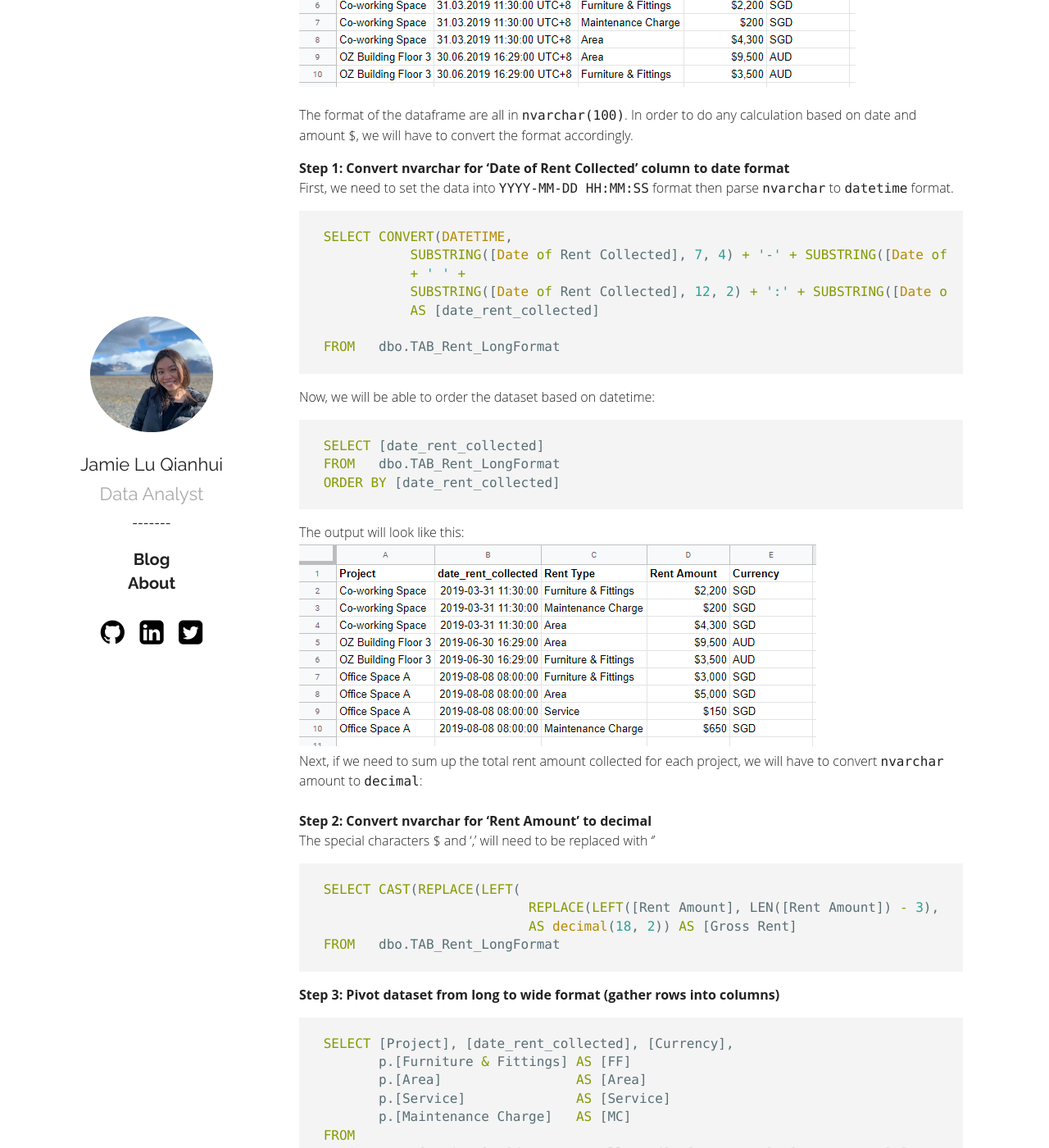
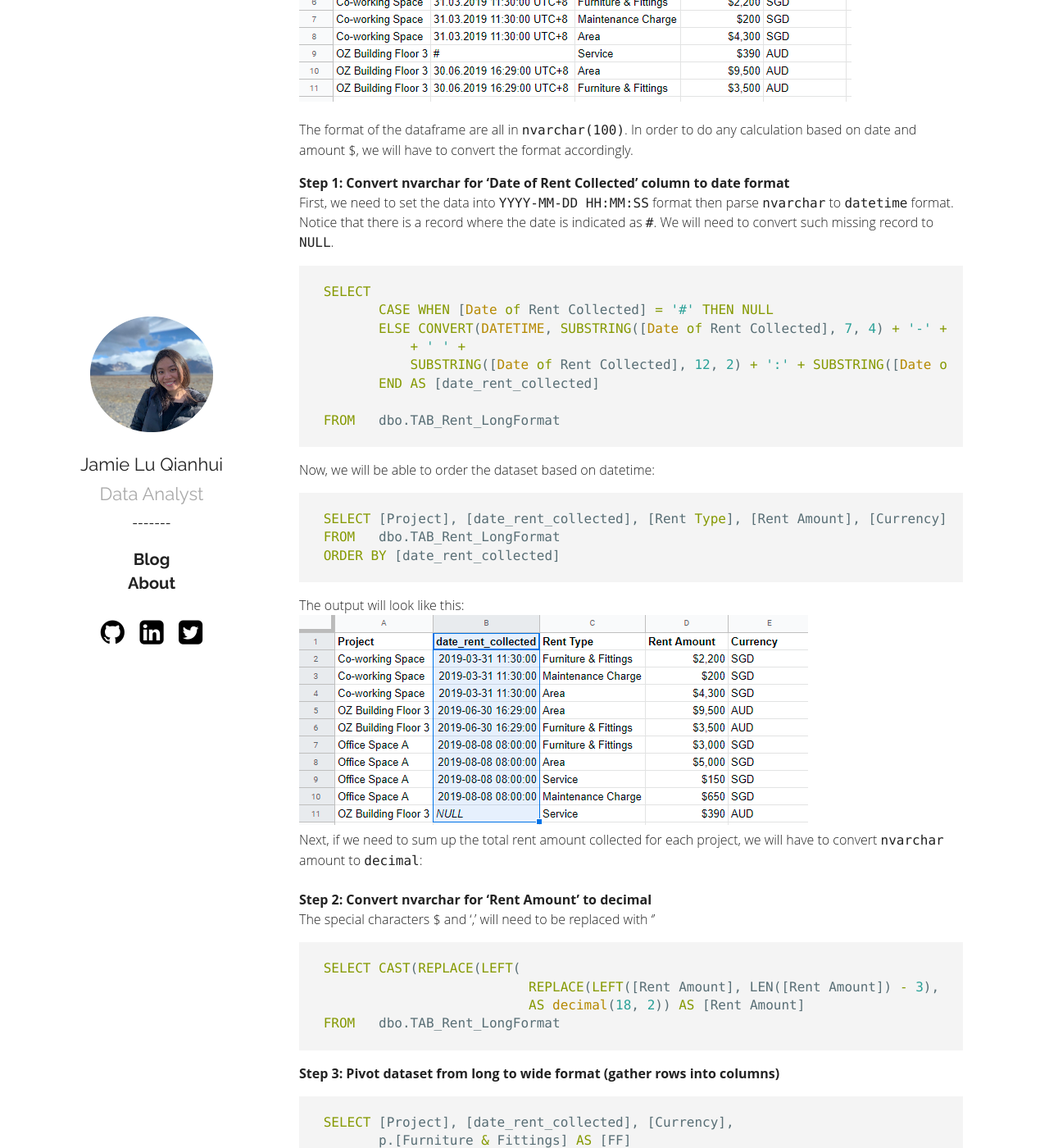
Before and after one commit to jamieqianhui/jamieqianhui.github.io, a Jekyll site: the page built from _posts/2019-06-05-Data-Wrangling-using-tSQL.markdown, in a window 1280 px wide and 1400 px high, scrolled down 390 px. Shown: the whole window at 82% size. Built offline with Jekyll 4.4.1, drawn with Linux system fonts in a browser that asks for light colours.

Commit message:
updated tsql post

````diff
--- a/_posts/2019-06-05-Data-Wrangling-using-tSQL.markdown
+++ b/_posts/2019-06-05-Data-Wrangling-using-tSQL.markdown
@@ -13,19 +13,22 @@ Let's take the dataframe of your database table (in long format) to be the follo
 The format of the dataframe are all in `nvarchar(100)`. In order to do any calculation based on date and amount $, we will have to convert the format accordingly. <br>
 
 **Step 1: Convert nvarchar for 'Date of Rent Collected' column to date format** <br>
-First, we need to set the data into `YYYY-MM-DD HH:MM:SS` format then parse `nvarchar` to `datetime` format.
+First, we need to set the data into `YYYY-MM-DD HH:MM:SS` format then parse `nvarchar` to `datetime` format. <br>
+Notice that there is a record where the date is indicated as `#`. We will need to convert such missing record to `NULL`.
 ```sql
- SELECT CONVERT(DATETIME,
-  			SUBSTRING([Date of Rent Collected], 7, 4) + '-' + SUBSTRING([Date of Rent Collected], 4, 2) + '-' + SUBSTRING([Date of Rent Collected],1, 2)
+ SELECT
+ 		CASE WHEN [Date of Rent Collected] = '#' THEN NULL
+ 		ELSE CONVERT(DATETIME, SUBSTRING([Date of Rent Collected], 7, 4) + '-' + SUBSTRING([Date of Rent Collected], 4, 2) + '-' + SUBSTRING([Date of Rent Collected],1, 2)
   			+ ' ' +
   			SUBSTRING([Date of Rent Collected], 12, 2) + ':' + SUBSTRING([Date of Rent Collected], 15, 2) + ':' + SUBSTRING([Date of Rent Collected], 18, 2), 120)
-  			AS [date_rent_collected]
+  		END	AS [date_rent_collected]
 
  FROM 	dbo.TAB_Rent_LongFormat
 ```
+
 Now, we will be able to order the dataset based on datetime:
 ```sql
- SELECT [date_rent_collected]
+ SELECT [Project], [date_rent_collected], [Rent Type], [Rent Amount], [Currency]
  FROM 	dbo.TAB_Rent_LongFormat
  ORDER BY [date_rent_collected]
 ```
@@ -39,7 +42,7 @@ The special characters $ and ',' will need to be replaced with ''
 ```sql
  SELECT CAST(REPLACE(LEFT(
  						   REPLACE(LEFT([Rent Amount], LEN([Rent Amount]) - 3), ',', ''), '$', '')
-                           AS decimal(18, 2)) AS [Gross Rent]
+                           AS decimal(18, 2)) AS [Rent Amount]
  FROM 	dbo.TAB_Rent_LongFormat
 ```
 
````
Also changed, not shown: assets/tab_dateformat.png, assets/tab_longformat.PNG, assets/tab_pivoted.png.
